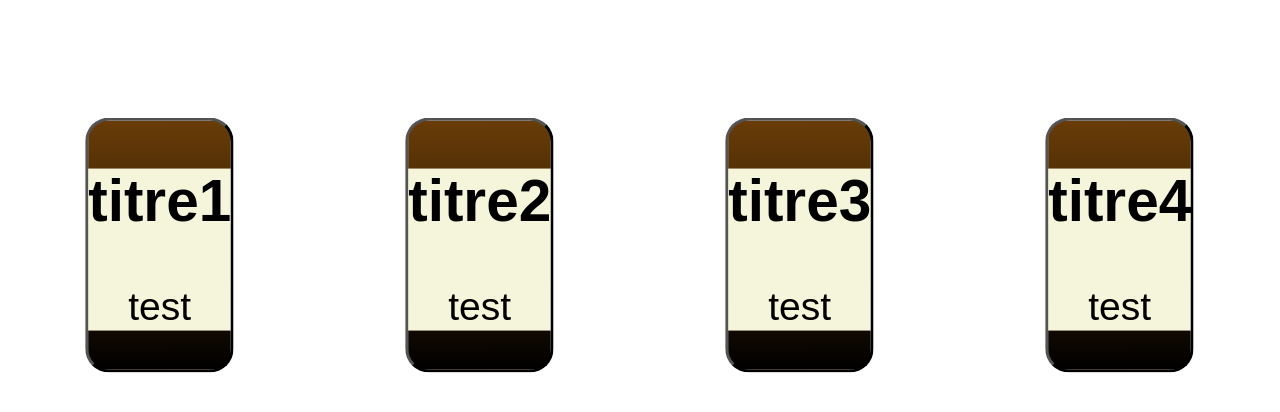
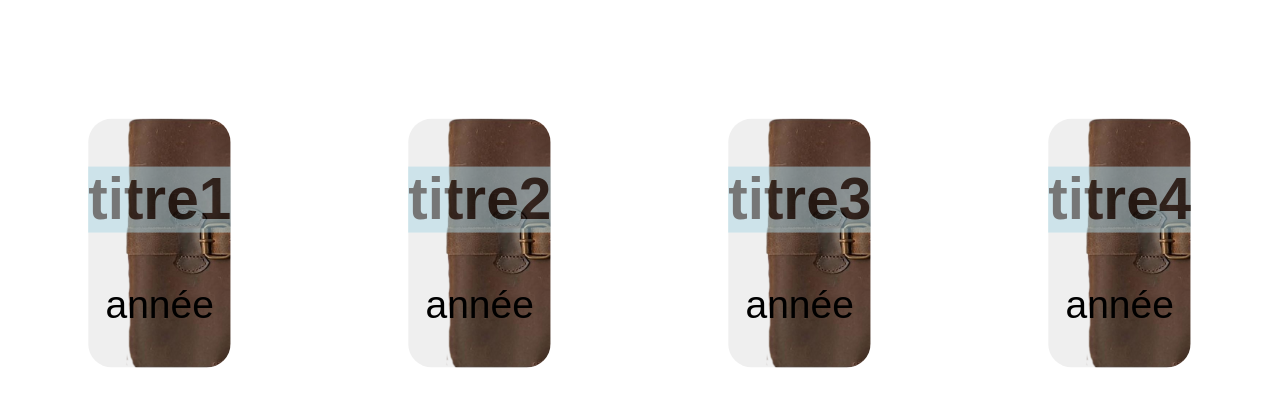
Before and after one commit to Carenjot/Hackathon-05-2023, a React (Vite) app in the folder frontend/: page / in a window 1280 px wide. Shown: the top 412 px of the page. Built offline with nearby package versions, Linux system fonts and the light colour scheme.

Commit message:
add changes

```diff
--- a/frontend/src/components/InsideTravelogue.css
+++ b/frontend/src/components/InsideTravelogue.css
@@ -14,9 +14,10 @@ li {
 .contentPage {
   display: flex;
   flex-direction: column;
-  align-items: center;
+  align-items: start;
   justify-content: space-around;
   height: inherit;
+  margin-left: 1rem;
 }
 
 .button-page {
@@ -30,7 +31,11 @@ li {
   padding: 0;
   scale: 0.5;
   border-radius: 1rem;
-  background: linear-gradient(#693c08, black);
+  background-image: url("../img/carnet.png");
+  background-repeat: no-repeat;
+  background-size: cover;
+  border: 0;
+
   scale: 1.5;
 }
 
@@ -50,13 +55,7 @@ li {
   margin-top: 10rem;
 }
 
-.travelogue {
-  background-color: beige;
+.travelogue h1 {
+  background-color: lightblue;
+  opacity: 50%;
 }
-
-.page:hover {
-  scale: 1.5;
-  position: relative;
-  z-index: 10;
-  transition: 0.2s ease-in-out;
-}
--- a/frontend/src/components/Travelogue.jsx
+++ b/frontend/src/components/Travelogue.jsx
@@ -4,7 +4,7 @@ function Travelogue({ title }) {
   return (
     <div className="travelogue">
       <h1>{title}</h1>
-      <p>test</p>
+      <p>année</p>
     </div>
   );
 }
```
Also changed, not shown: frontend/src/img/carnet.png (added).
